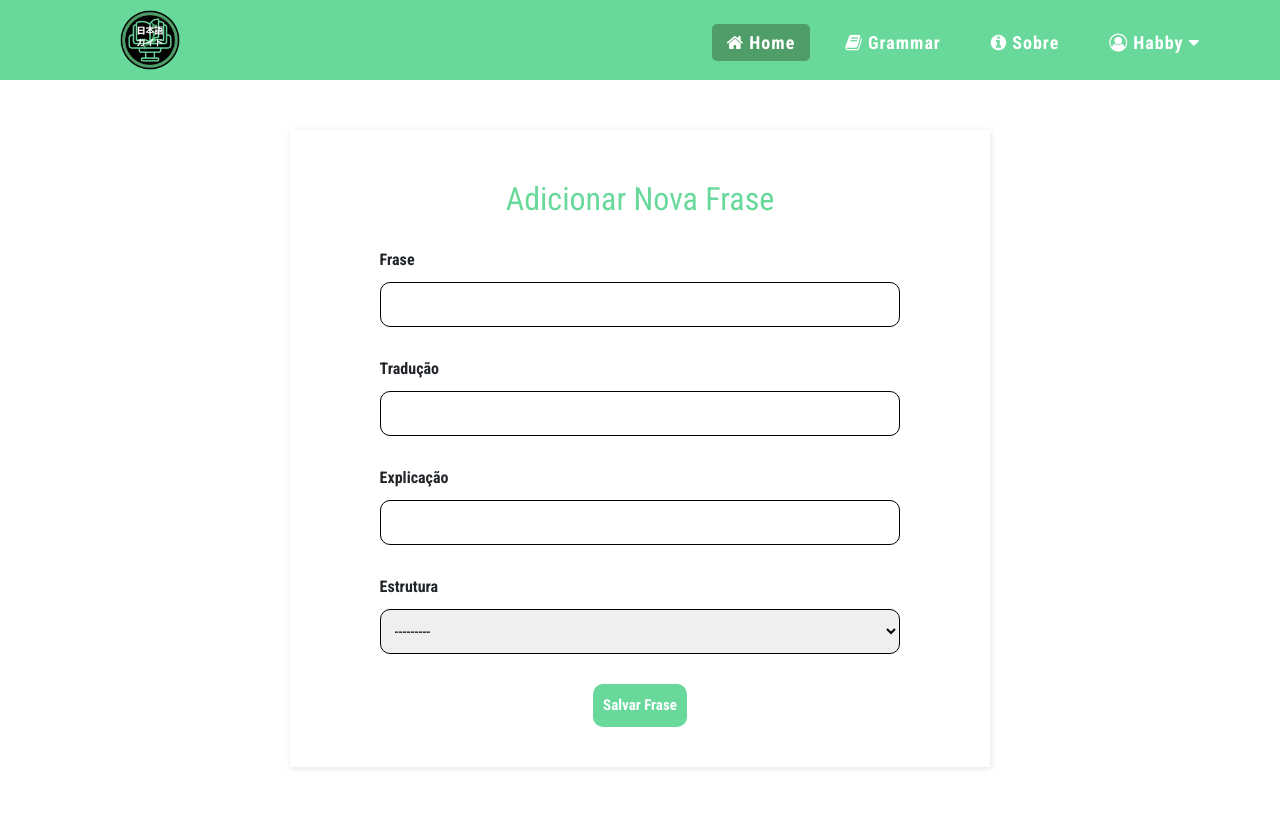
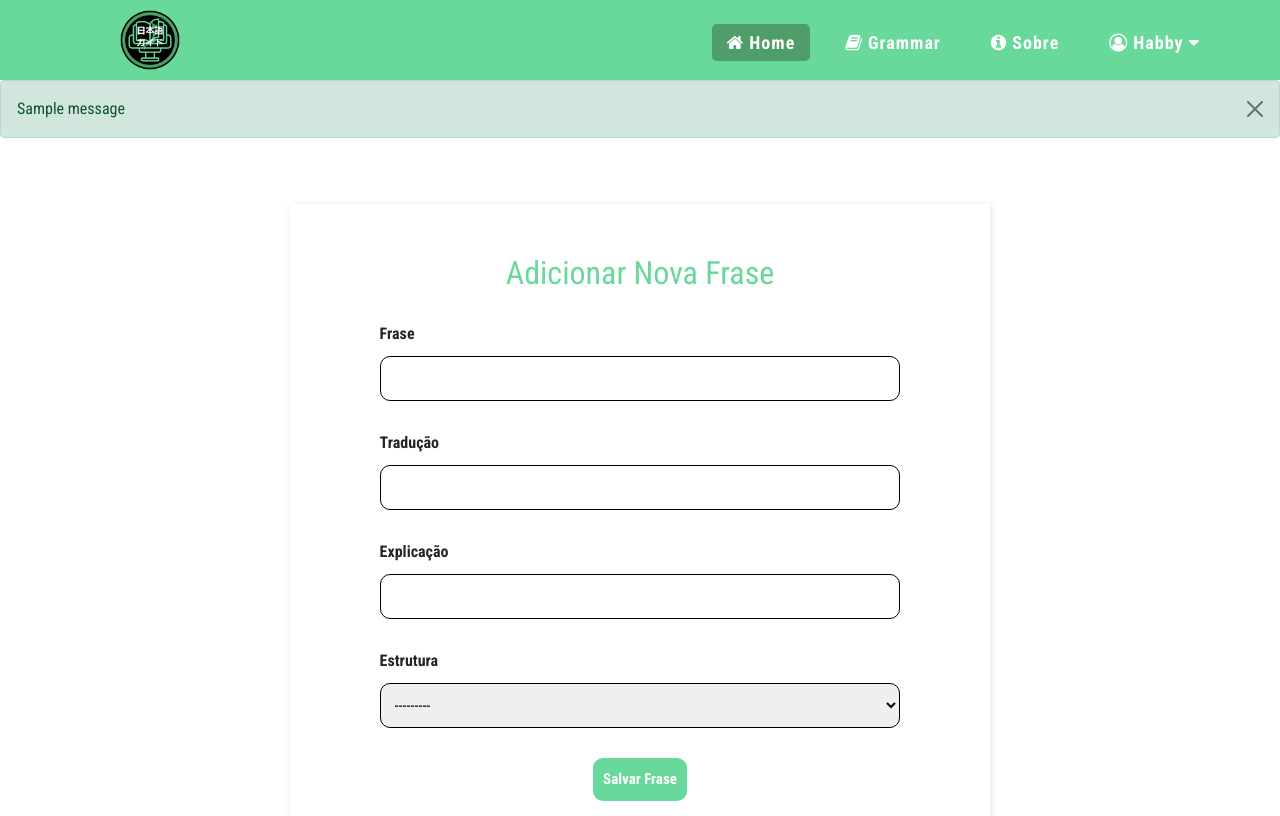
Before and after one commit to Renildo15/Nihongo-Gaido, a Django app: page /phrase/add_phrase/ in a window 1280 px wide. Shown: the top 816 px of the page. Run offline with Django 4.2, Linux system fonts and the light colour scheme; a user stored in the database is signed in; data comes from the database, SQL or seed files in the repository; both versions use the stored data as it was after the commit; tables that the repository leaves empty hold one stand-in row (values such as "Sample post"); one stand-in notice (Sample message) is shown; some web fonts are replaced.

Commit message:
Adicionando mensagens no phrases_app #32

```diff
--- a/src/grammar_app/views.py
+++ b/src/grammar_app/views.py
@@ -60,5 +60,5 @@ def grammar_delete(request, pk):
     id = decrypt(pk)
     grammar = Grammar.objects.get(id = id)
     grammar.delete()
-    messages.success(request, "Apagado com sucesso!")
+    messages.success(request, "Grámatica deletada com sucesso!")
     return redirect(reverse('grammar:grammar_list'))
--- a/src/phrases_app/templates/phrase_form.html
+++ b/src/phrases_app/templates/phrase_form.html
@@ -5,6 +5,12 @@ Nihongo Gaido - Adicionar Frase
 {% endblock title %}
 
 {% block content %}
+{% for msg in messages %}
+    <div class="alert alert-success alert-dismissible fade show" role="alert">
+        {{msg}}
+        <button type="button" class="btn-close" data-bs-dismiss="alert" arial-label="close"></button>
+    </div>
+{% endfor %}
 <div class="form-container-form">
     <form class="" method="POST">
         {% csrf_token %}
--- a/src/phrases_app/templates/phrase_list.html
+++ b/src/phrases_app/templates/phrase_list.html
@@ -4,6 +4,12 @@
     Nihongo Gaido - Frases
 {% endblock title %}
 {% block content %}
+{% for msg in messages %}
+    <div class="alert alert-success alert-dismissible fade show" role="alert">
+        {{msg}}
+        <button type="button" class="btn-close" data-bs-dismiss="alert" arial-label="close"></button>
+    </div>
+{% endfor %}
 
 <div class="container">
     <div class="div-text">
--- a/src/phrases_app/views.py
+++ b/src/phrases_app/views.py
@@ -5,6 +5,7 @@ from grammar_app.models import Grammar
 from .forms import GramarPhraseForm
 from django.contrib.auth.decorators import login_required
 from grammar_app.encryption_util import *
+from django.contrib import  messages
 
 # Create your views here.
 @login_required(login_url='user:logar_user')
@@ -44,6 +45,7 @@ def phrase_create(request):
         form_phrase = GramarPhraseForm(request.POST or None)
         if form_phrase.is_valid():
             form_phrase.save()
+            messages.success(request,"Frase adicionada com sucesso!")
             return redirect(reverse('phrase:add_phrase'))
 
     else:
@@ -63,7 +65,7 @@ def phrase_update(request, pk):
     form = GramarPhraseForm(request.POST or None, instance=phrase)
     if request.method == 'POST':
         form.fields['grammar_id'].queryset = Grammar.objects.filter(criado_por = request.user)
-        print(phrase.grammar_id)
+        form.fields['criado_por'] = request.user
         if form.is_valid():
             form.save()
             ##TODO:Fazer com que seja redirecionadp para a tela Phrase list
@@ -80,4 +82,5 @@ def phrase_delete(request, pk):
     id = decrypt(pk)
     phrase = Grammar_Phrase.objects.get(id = id)
     phrase.delete()
+    messages.success(request,"Frase deletada com sucesso!")
     return redirect('grammar:grammar_list')
```
Also changed, not shown: src/db.sqlite3. Lines whose indentation alone changed are shown as unchanged.
